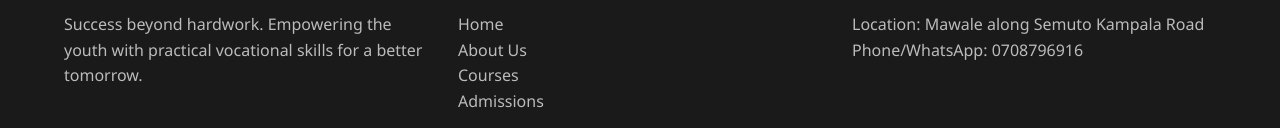
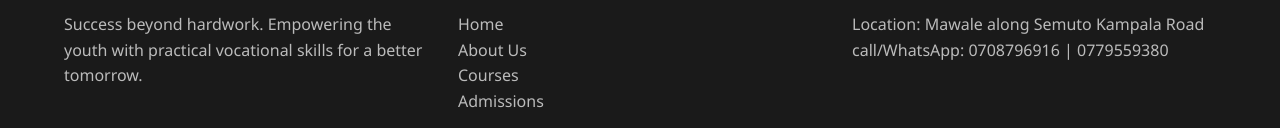
Before and after one commit to NSEREKODAN/Avitech-vocational, a plain HTML site: page admissions.html in a window 1280 px wide. Shown: the part 1527-1655 px from the top of the page. Drawn offline with Linux system fonts and the light colour scheme.

Commit message:
Revise admissions.html for updated content and layout
Updated the admissions page with new contact information and improved layout.

```diff
--- a/admissions.html
+++ b/admissions.html
@@ -78,7 +78,7 @@
         <div class="container footer-grid">
             <div><h3>Avitech Institute</h3><p>Success beyond hardwork. Empowering the youth with practical vocational skills for a better tomorrow.</p></div>
             <div><h3>Quick Links</h3><ul><li><a href="index.html">Home</a></li><li><a href="about.html">About Us</a></li><li><a href="courses.html">Courses</a></li><li><a href="admissions.html">Admissions</a></li></ul></div>
-            <div><h3>Contact Us</h3><p>Location: Mawale along Semuto Kampala Road</p><p>Phone/WhatsApp: 0708796916</p></div>
+            <div><h3>Contact Us</h3><p>Location: Mawale along Semuto Kampala Road</p><p>call/WhatsApp: 0708796916 | 0779559380</p></div>
         </div>
         <div class="footer-bottom"><p>&copy; 2027 Avitech Vocational Training Institute. All Rights Reserved.</p></div>
     </footer>
```
